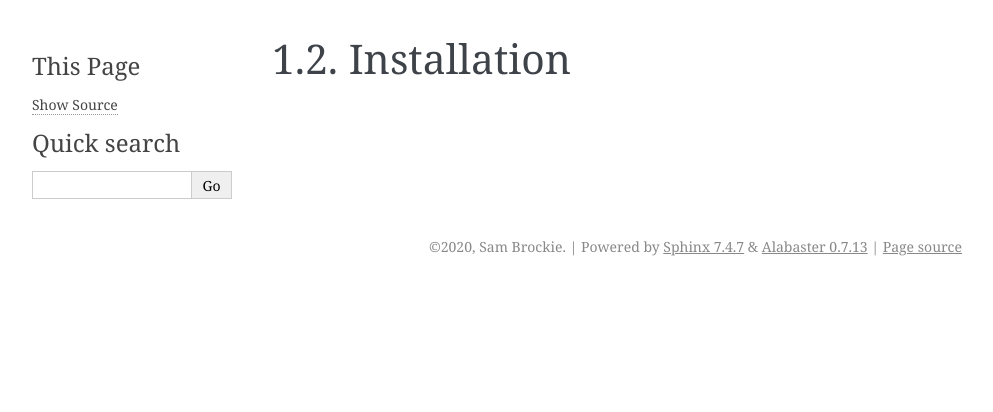
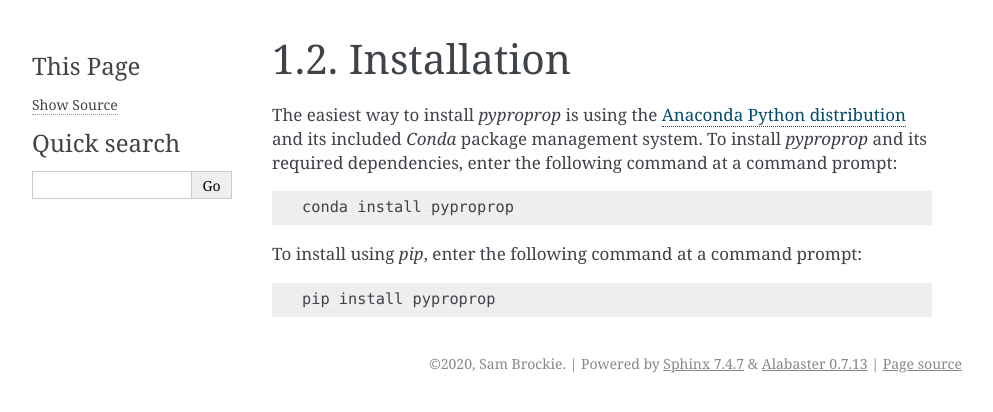
Before and after one commit to brocksam/pyproprop, a Sphinx documentation site: the page built from docs/source/user/installation.rst, in a window 1280 px wide. Shown: the top 412 px of the page, without its empty margins (148-1141 px from the left). Built offline with Sphinx 7.4.7, drawn with Linux system fonts in a browser that asks for light colours.

Commit message:
Add installation instructions

```diff
--- a/docs/source/user/installation.rst
+++ b/docs/source/user/installation.rst
@@ -1,2 +1,14 @@
 Installation
 ============
+
+The easiest way to install *pyproprop* is using the `Anaconda Python distribution <https://www.anaconda.com/what-is-anaconda/>`_ and its included *Conda* package management system. To install *pyproprop* and its required dependencies, enter the following command at a command prompt:
+
+.. code-block:: bash
+
+    conda install pyproprop
+
+To install using *pip*, enter the following command at a command prompt:
+
+.. code-block:: bash
+
+    pip install pyproprop
```
